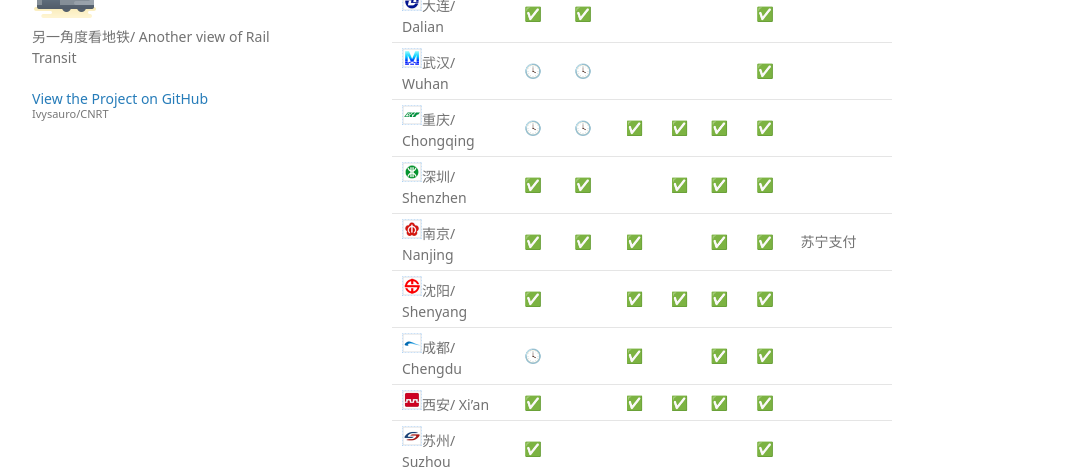
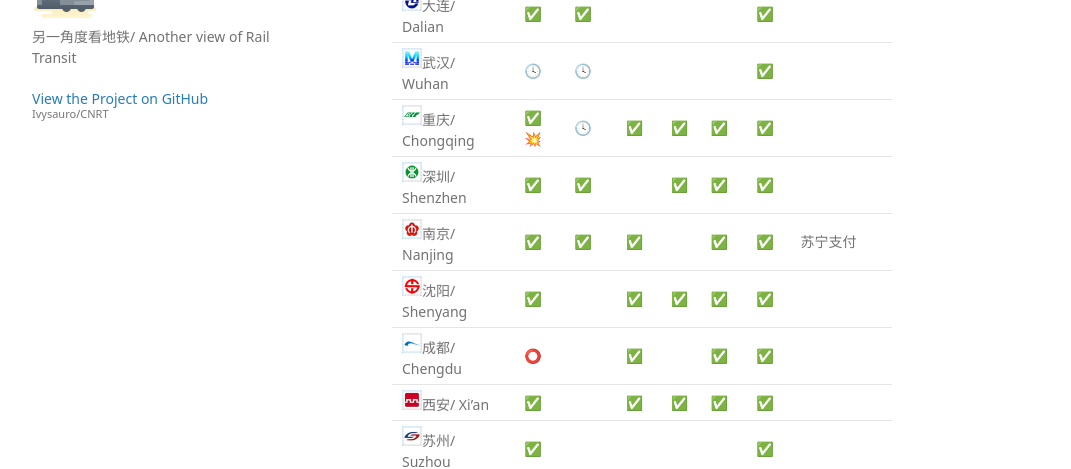
Before and after one commit to Ivysauro/CNRT, a Jekyll site: the page built from data/Pay.md, in a window 1280 px wide and 900 px high, scrolled down 1142 px. Shown: the part 152-621 px from the top of the window, without its empty margins (178-1249 px from the left). Built offline with Jekyll 4.4.1, drawn with Linux system fonts in a browser that asks for light colours; some web fonts are replaced; our own code applies the rules of GitHub Pages for plain Markdown files; a script that is not in the unit is left out.

Commit message:
🍊更新重庆数据及评分
重庆轨道交通全面支持交通联合

```diff
--- a/data/Pay.md
+++ b/data/Pay.md
@@ -43,11 +43,11 @@
 | <img src="https://raw.githubusercontent.com/Ivysauro/CNRT/master/images/city/cc.gif" width="20" hegiht="20"/>长春/ Changchun | ✅ | ✅ | | | ✅ | ✅ | |
 | <img src="https://raw.githubusercontent.com/Ivysauro/CNRT/master/images/city/dl.gif" width="20" hegiht="20"/>大连/ Dalian | ✅ | ✅ | | | | ✅ | |
 | <img src="https://raw.githubusercontent.com/Ivysauro/CNRT/master/images/city/wh.gif" width="20" hegiht="20"/>武汉/ Wuhan | 🕓 | 🕓 | | | | ✅ | |
-| <img src="https://raw.githubusercontent.com/Ivysauro/CNRT/master/images/city/cq.gif" width="20" hegiht="20"/>重庆/ Chongqing | 🕓 | 🕓 | ✅ | ✅ | ✅ | ✅ |
+| <img src="https://raw.githubusercontent.com/Ivysauro/CNRT/master/images/city/cq.gif" width="20" hegiht="20"/>重庆/ Chongqing | ✅💥 | 🕓 | ✅ | ✅ | ✅ | ✅ |
 | <img src="https://raw.githubusercontent.com/Ivysauro/CNRT/master/images/city/sz.gif" width="20" hegiht="20"/>深圳/ Shenzhen | ✅ | ✅ | | ✅ | ✅ | ✅ | |
 | <img src="https://raw.githubusercontent.com/Ivysauro/CNRT/master/images/city/nj.gif" width="20" hegiht="20"/>南京/ Nanjing | ✅ | ✅ | ✅ | | ✅ | ✅ | 苏宁支付 |
 | <img src="https://raw.githubusercontent.com/Ivysauro/CNRT/master/images/city/sy.gif" width="20" hegiht="20"/>沈阳/ Shenyang | ✅ | | ✅ | ✅ | ✅ | ✅ | |
-| <img src="https://raw.githubusercontent.com/Ivysauro/CNRT/master/images/city/cd.gif" width="20" hegiht="20"/>成都/ Chengdu | 🕓 | | ✅ | | ✅ | ✅ | |
+| <img src="https://raw.githubusercontent.com/Ivysauro/CNRT/master/images/city/cd.gif" width="20" hegiht="20"/>成都/ Chengdu | ⭕️ | | ✅ | | ✅ | ✅ | |
 | <img src="https://raw.githubusercontent.com/Ivysauro/CNRT/master/images/city/xa.gif" width="20" hegiht="20"/>西安/ Xi'an | ✅ | | ✅ | ✅ | ✅ | ✅ | |
 | <img src="https://raw.githubusercontent.com/Ivysauro/CNRT/master/images/city/suz.gif" width="20" hegiht="20"/>苏州/ Suzhou | ✅ | | | | | ✅ | |
 | <img src="https://raw.githubusercontent.com/Ivysauro/CNRT/master/images/city/km.gif" width="20" hegiht="20"/>昆明/ Kunming | ✅ | ✅ | ✅ | ✅ | ✅ | ✅ | |
@@ -217,11 +217,11 @@
 | <img src="https://raw.githubusercontent.com/Ivysauro/CNRT/master/images/city/cc.gif" width="20" hegiht="20"/>长春/ Changchun | ⭕ | ⭕ | ✅ | ✅ | ✅ | 80 |
 | <img src="https://raw.githubusercontent.com/Ivysauro/CNRT/master/images/city/dl.gif" width="20" hegiht="20"/>大连/ Dalian | ❌ | ❌ | ✅ | ✅ | ✅ | 60 |
 | <img src="https://raw.githubusercontent.com/Ivysauro/CNRT/master/images/city/wh.gif" width="20" hegiht="20"/>武汉/ Wuhan | ⭕ | ⭕ | ⭕ | ❌ | ✅ | 50 |
-| <img src="https://raw.githubusercontent.com/Ivysauro/CNRT/master/images/city/cq.gif" width="20" hegiht="20"/>重庆/ Chongqing | ✅ | ✅ | ✅ | ❌ | ✅ | 80 |
+| <img src="https://raw.githubusercontent.com/Ivysauro/CNRT/master/images/city/cq.gif" width="20" hegiht="20"/>重庆/ Chongqing | ✅ | ✅ | ✅ | ✅ | ✅ | **100** |
 | <img src="https://raw.githubusercontent.com/Ivysauro/CNRT/master/images/city/sz.gif" width="20" hegiht="20"/>深圳/ Shenzhen | ⭕ | ✅ | ✅ | ✅ | ✅ | 90 |
 | <img src="https://raw.githubusercontent.com/Ivysauro/CNRT/master/images/city/nj.gif" width="20" hegiht="20"/>南京/ Nanjing | ✅ | ⭕ | ✅ | ✅ | ✅ | 90 |
 | <img src="https://raw.githubusercontent.com/Ivysauro/CNRT/master/images/city/sy.gif" width="20" hegiht="20"/>沈阳/ Shenyang | ✅ | ✅ | ✅ | ✅ | ✅ | **100** |
-| <img src="https://raw.githubusercontent.com/Ivysauro/CNRT/master/images/city/cd.gif" width="20" hegiht="20"/>成都/ Chengdu | ✅ | ⭕ | ✅ | ❌ | ⭕ | 60 |
+| <img src="https://raw.githubusercontent.com/Ivysauro/CNRT/master/images/city/cd.gif" width="20" hegiht="20"/>成都/ Chengdu | ✅ | ⭕ | ✅ | ⭕️ | ⭕ | 70 |
 | <img src="https://raw.githubusercontent.com/Ivysauro/CNRT/master/images/city/xa.gif" width="20" hegiht="20"/>西安/ Xi'an | ✅ | ✅ | ✅ | ✅ | ✅ | **100** |
 | <img src="https://raw.githubusercontent.com/Ivysauro/CNRT/master/images/city/suz.gif" width="20" hegiht="20"/>苏州/ Suzhou | ❌ | ❌ | ❌ | ✅ | ✅ | 40 |
 | <img src="https://raw.githubusercontent.com/Ivysauro/CNRT/master/images/city/km.gif" width="20" hegiht="20"/>昆明/ Kunming | ✅ | ✅ | ✅ | ✅ | ❌ | 80 |
```
